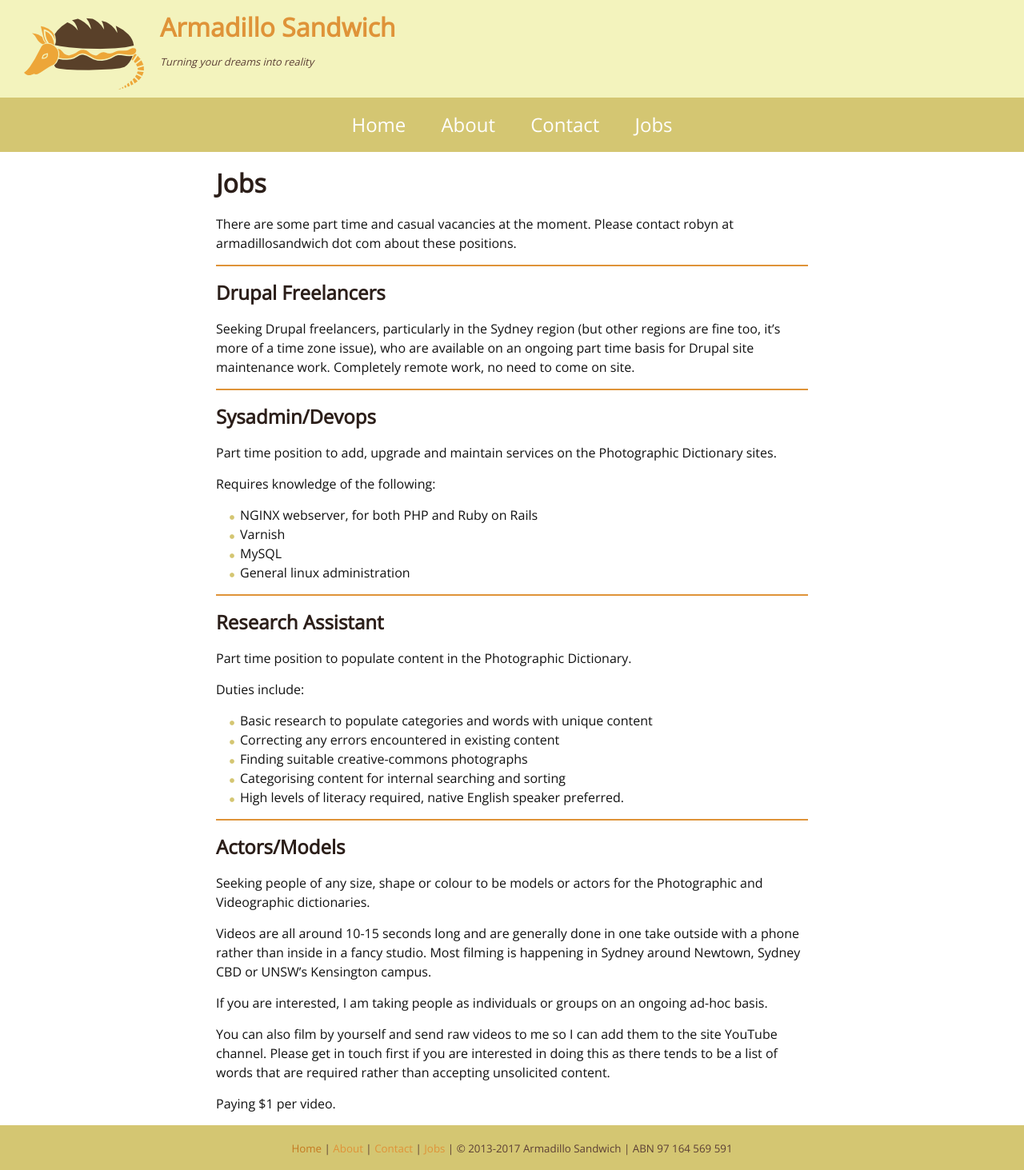
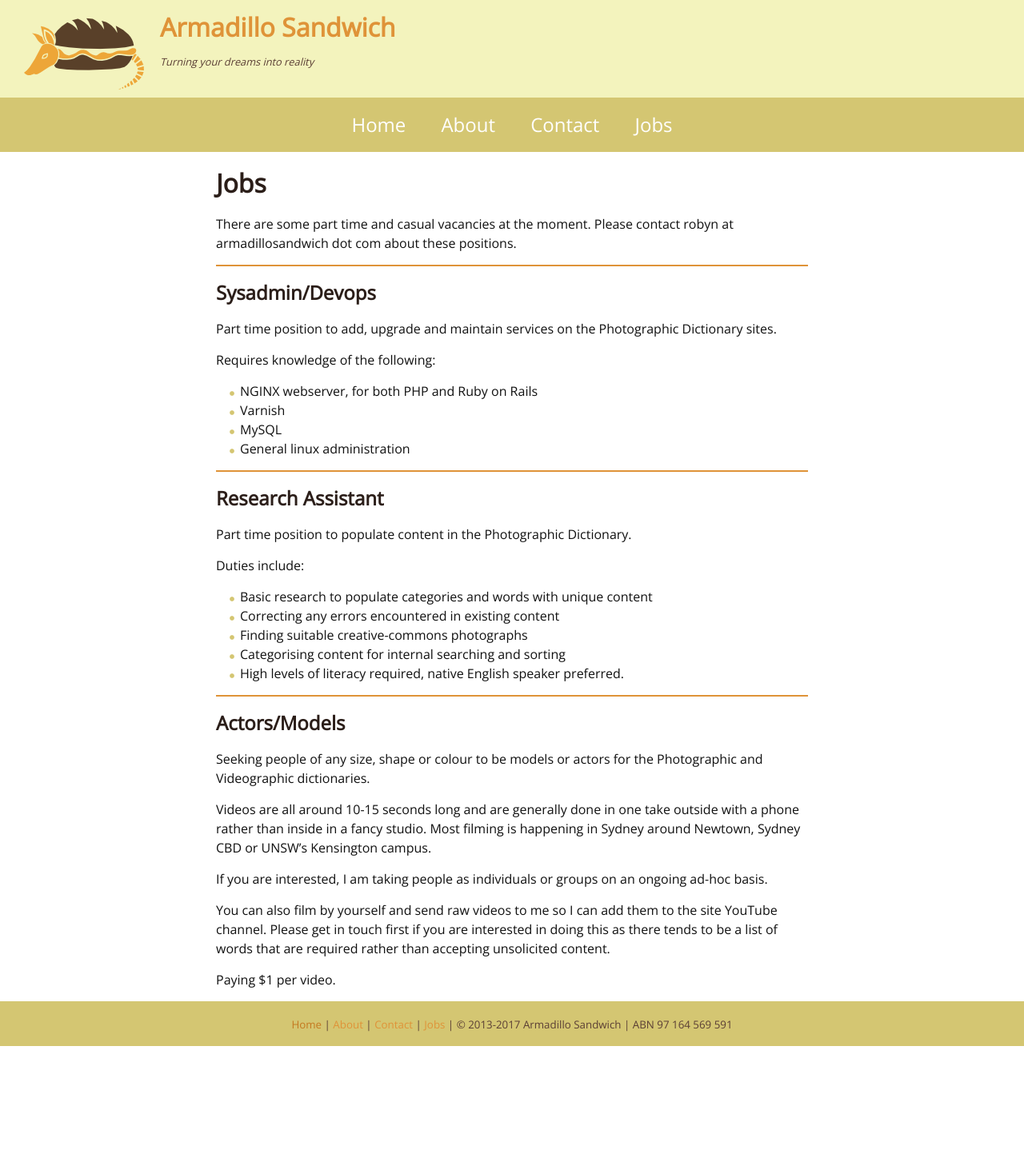
Before and after one commit to rumpledelf/armadillosandwich, a Jekyll site: the page built from jobs.md, in a window 1280 px wide. Shown: the whole page at 80% size. Built offline with Jekyll 4.4.1, drawn with Linux system fonts in a browser that asks for light colours; after the commit the page ends 1308 px from its top, so only the background shows below that.

Commit message:
Update jobs.md

```diff
--- a/jobs.md
+++ b/jobs.md
@@ -6,11 +6,7 @@ permalink: /jobs/
 
 There are some part time and casual vacancies at the moment. Please contact robyn at armadillosandwich dot com about these positions.
 <hr>
-<h2>Drupal Freelancers</h2>
 
-Seeking Drupal freelancers, particularly in the Sydney region (but other regions are fine too, it's more of a time zone issue), who are available on an ongoing part time basis for Drupal site maintenance work. Completely remote work, no need to come on site.
-
-<hr>
 <h2>Sysadmin/Devops</h2>
 
 Part time position to add, upgrade and maintain services on the Photographic Dictionary sites.
```
